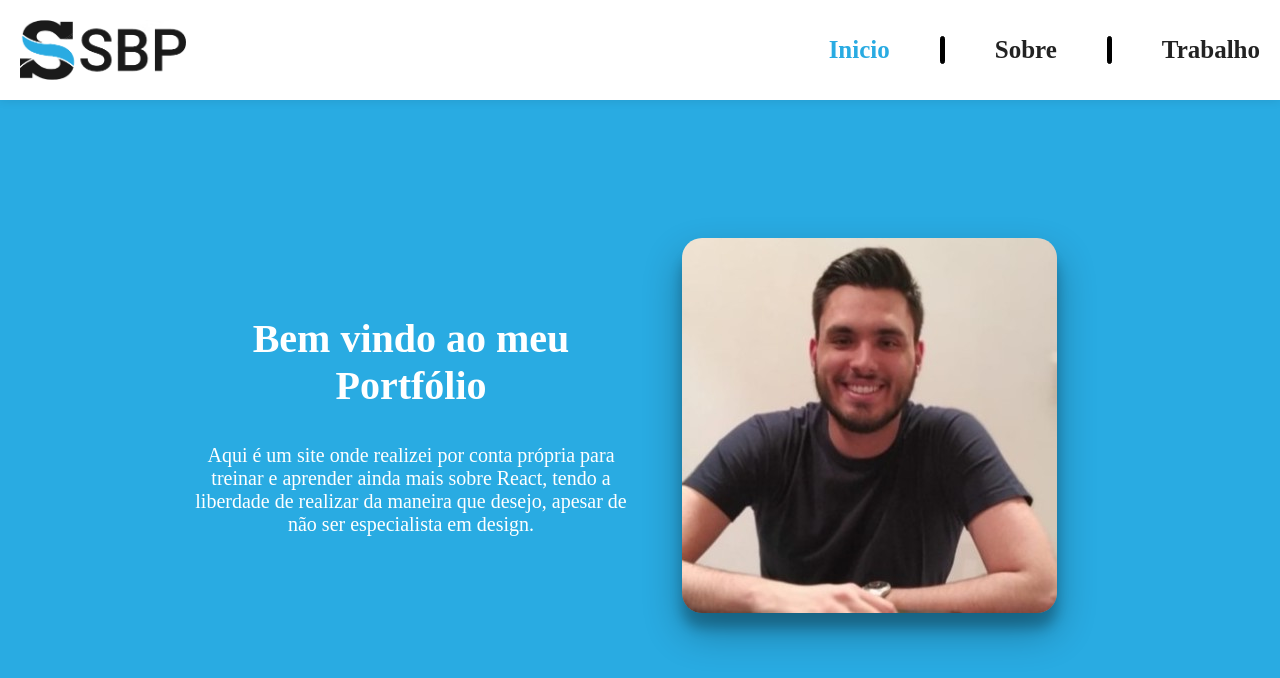
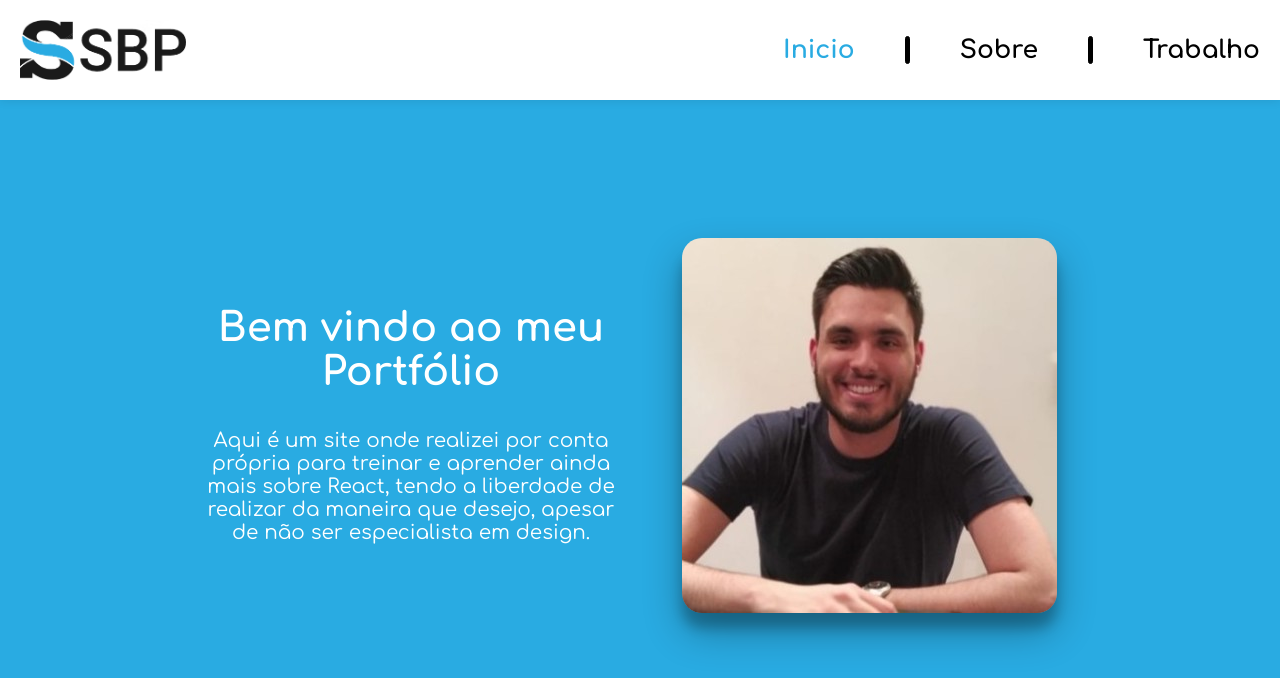
Before and after one commit to stefanobergamini/Sbp, a React app: page / in a window 1280 px wide. Shown: the top 678 px of the page. Built offline with nearby package versions, Linux system fonts and the light colour scheme.

Commit message:
font change

```diff
--- a/src/Assets/scss/global.scss
+++ b/src/Assets/scss/global.scss
@@ -23,7 +23,7 @@ body {
   height: 100%;
 }
 body {
-  font-family: "Euclid Circular A", "Poppins";
+  font-family: "Comfortaa", "Poppins";
   font-weight: 400;
   font-size: 1.6rem;
 }
--- a/src/Pages/HomePage/HomePage.scss
+++ b/src/Pages/HomePage/HomePage.scss
@@ -1,11 +1,4 @@
 /* Global Styles */
-
-body {
-    margin: 0;
-    font-family: "Euclid Circular A", "Poppins";
-    background: #2a282d;
-    color: #222;
-}
 
 section {
     display: flex;
```
